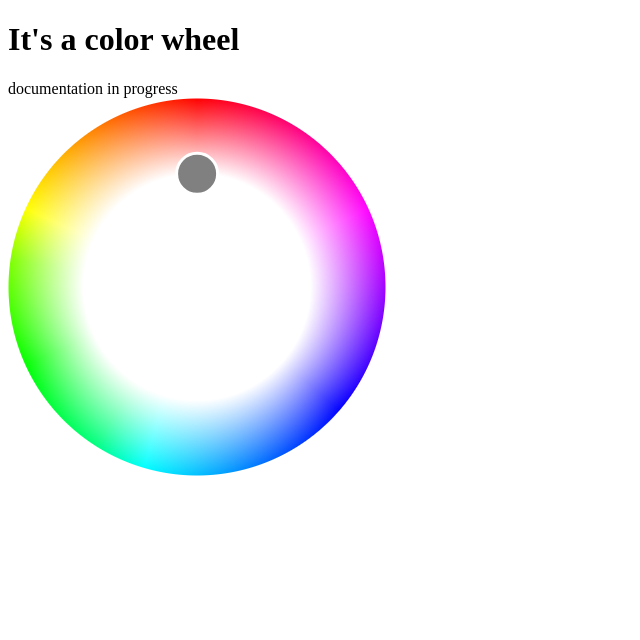
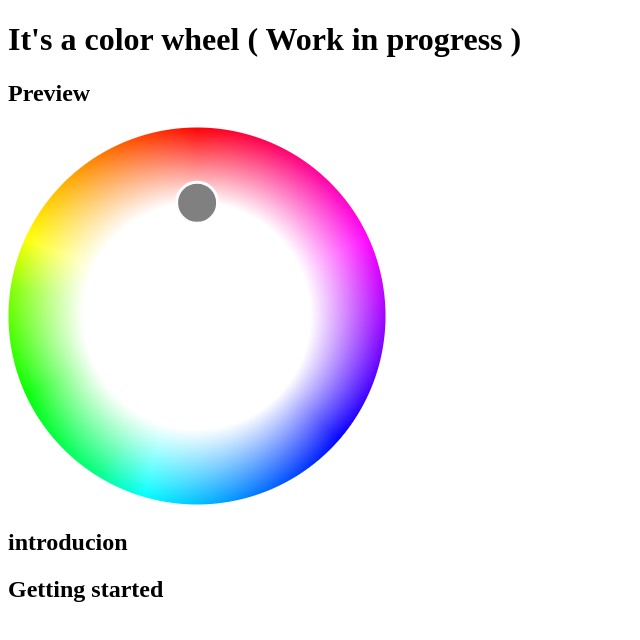
Before and after one commit to OmarCastro/its-a-color-wheel, a plain HTML site: page docs/index.html in a window 1280 px wide. Shown: the whole page, without its empty margins (0-640 px from the left). Drawn offline with Linux system fonts and the light colour scheme.

Commit message:
docs: set sections

```diff
--- a/docs/index.html
+++ b/docs/index.html
@@ -8,15 +8,24 @@
     </head>
     <body>
         <h1>
-            It's a color wheel
+            It's a color wheel ( Work in progress )
         </h1>
 
-        documentation in progress
 
         <section>
+            <h2> Preview </h2>
+
             <color-wheel></color-wheel>
+
+
         </section>
 
+        <section>
+            <h2> introducion </h2>
+        </section>
 
+        <section>
+            <h2> Getting started </h2>
+        </section>
     </body>
 </html>
```
